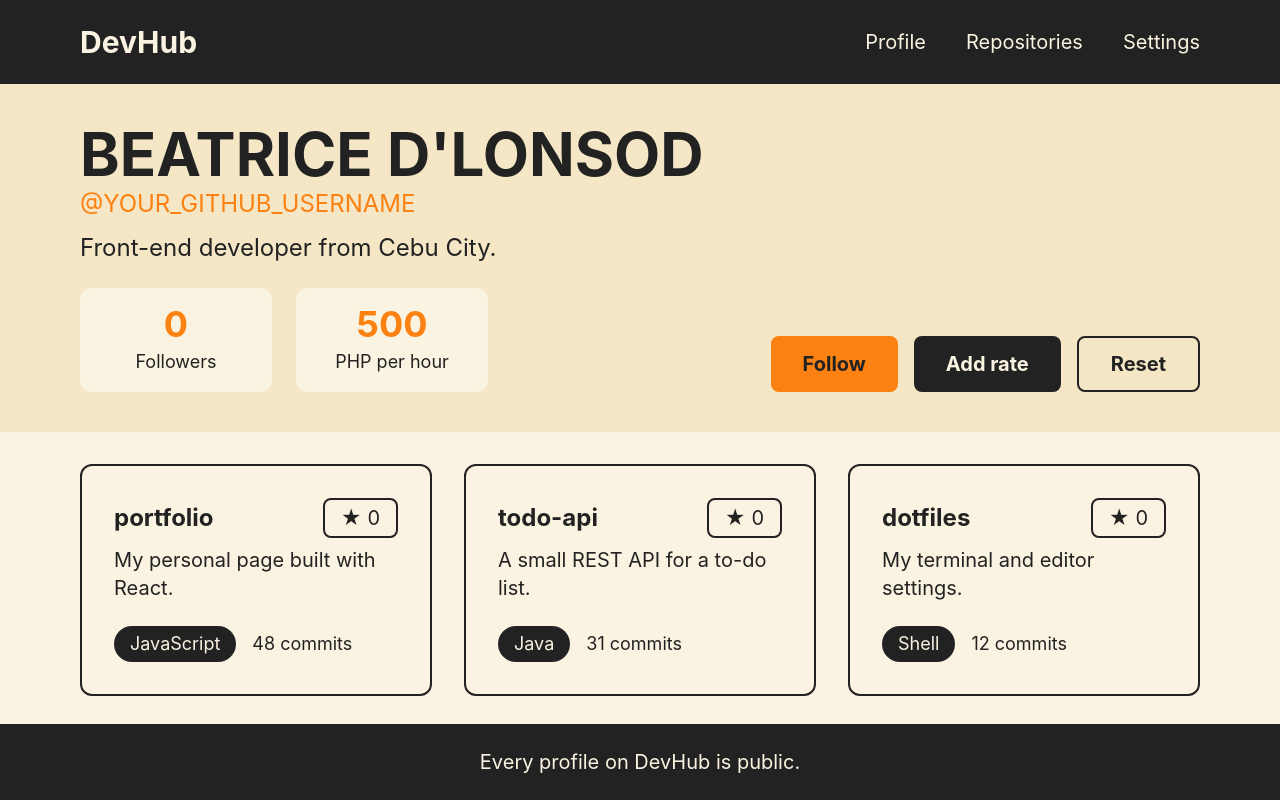
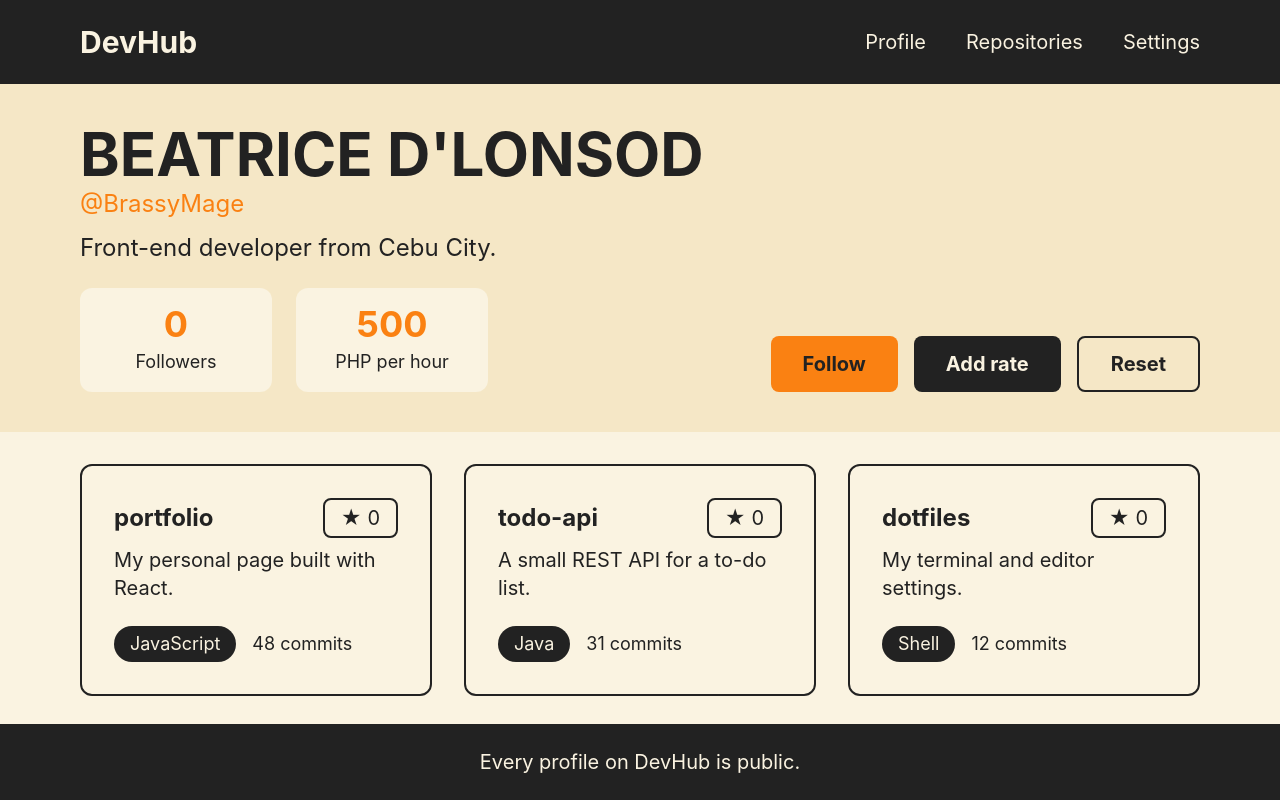
Before and after one commit to BrassyMage/CSIT340-G7-Midterms-DLonsod, a React (Vite) app: page / in a window 1280 px wide. Built offline with nearby package versions, Linux system fonts and the light colour scheme.

Commit message:
chore: replace YOUR_GITHUB_USERNAME with BrassyMage

```diff
--- a/src/App.jsx
+++ b/src/App.jsx
@@ -48,7 +48,7 @@ function App() {
           <header>
             <h2 className="text-6xl font-bold">BEATRICE D'LONSOD</h2>
             <p className="mt-1 text-2xl text-[#FA8112]">
-              @YOUR_GITHUB_USERNAME
+              @BrassyMage
             </p>
             <p className="mt-3 text-2xl">Front-end developer from Cebu City.</p>
           </header>
```
